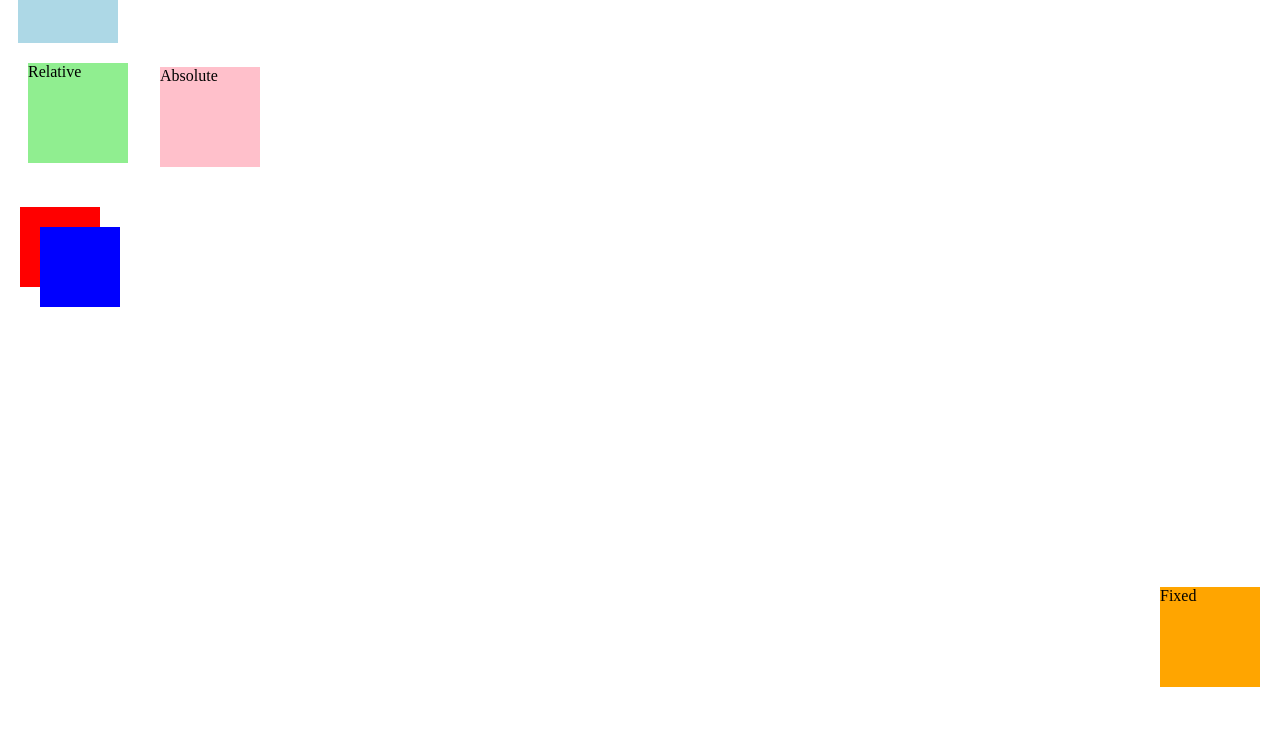
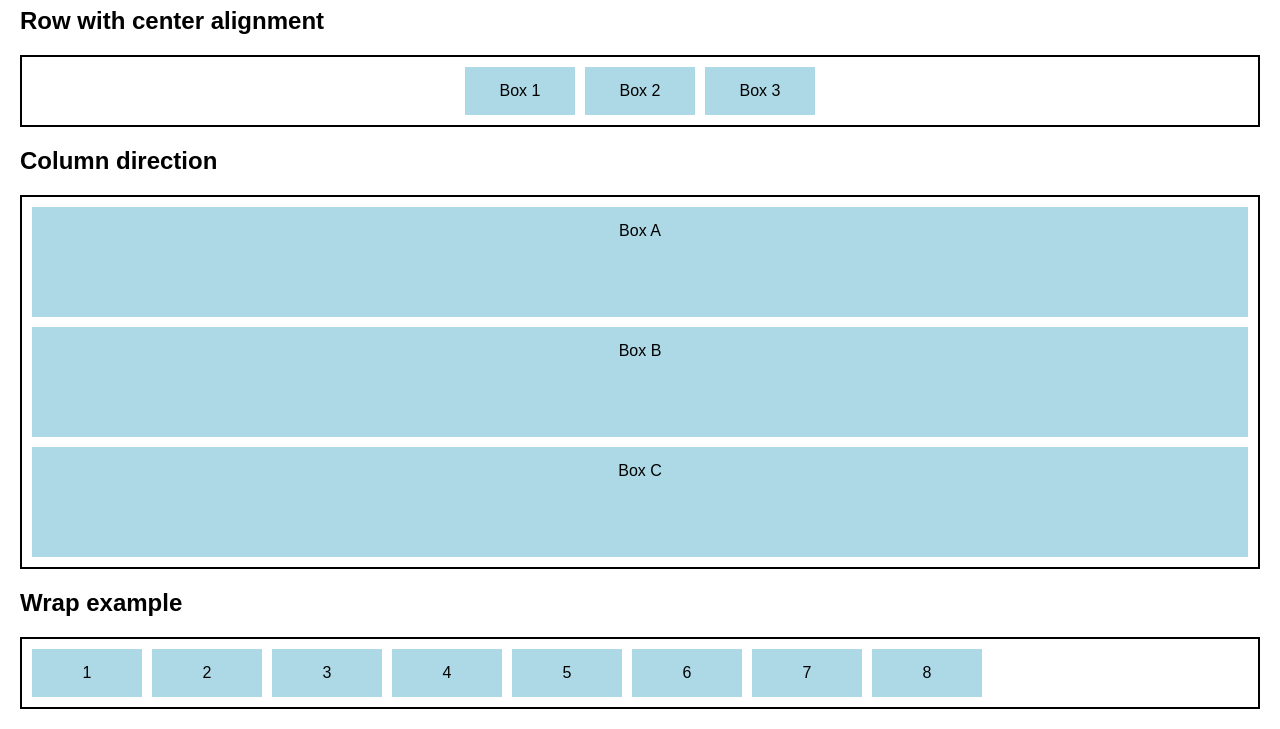
Before and after one commit to adityakulkarni3618/Web_development, a plain HTML site: page index.html in a window 1280 px wide. Shown: the part 93-822 px from the top of the page. Before the commit the page ends 800 px from the top, so only its background shows below. Drawn offline with Linux system fonts and the light colour scheme.

Commit message:
Task 20 A

```diff
--- a/index.html
+++ b/index.html
@@ -1,78 +1,83 @@
 <!DOCTYPE html>
 <html>
 <head>
-  <title>Position & Z-Index</title>
-
+  <title>Flexbox Example</title>
   <style>
-    .box{
-      width:100px;
-      height:100px;
-      background:lightblue;
-      margin:10px;
+    body{
+      font-family: Arial;
+      margin: 0;
+      padding: 20px;
     }
 
-    .relative{
-      position:relative;
-      top:10px;
-      left:10px;
-      background:lightgreen;
+    h1{
+      text-align: center;
     }
 
-    .absolute{
-      position:absolute;
-      top:150px;
-      left:150px;
-      background:pink;
+    .flex-row{
+      display: flex;
+      border: 2px solid black;
+      margin-top: 20px;
+      padding: 10px;
+      justify-content: center;
+      align-items: center;
+      gap: 10px;
     }
 
-    .fixed{
-      position:fixed;
-      bottom:10px;
-      right:10px;
-      background:orange;
+    .flex-column{
+      display: flex;
+      border: 2px solid black;
+      margin-top: 20px;
+      padding: 10px;
+      flex-direction: column;
+      gap: 10px;
     }
 
-    .sticky{
-      position:sticky;
-      top:0;
-      background:yellow;
+    .flex-wrap{
+      display: flex;
+      border: 2px solid black;
+      margin-top: 20px;
+      padding: 10px;
+      flex-wrap: wrap;
+      gap: 10px;
     }
 
-    .z1{
-      width:80px;
-      height:80px;
-      background:red;
-      position:absolute;
-      top:300px;
-      left:20px;
-      z-index:1;
-    }
-
-    .z2{
-      width:80px;
-      height:80px;
-      background:blue;
-      position:absolute;
-      top:320px;
-      left:40px;
-      z-index:3;
+    .item{
+      background: lightblue;
+      padding: 15px;
+      text-align: center;
+      flex: 0 0 80px;
     }
   </style>
 </head>
 <body>
 
-  <div class="sticky">Sticky Box</div>
+  <h1>Flexbox</h1>
 
-  <div class="box">Static</div>
+  <h2>Row with center alignment</h2>
+  <div class="flex-row">
+    <div class="item">Box 1</div>
+    <div class="item">Box 2</div>
+    <div class="item">Box 3</div>
+  </div>
 
-  <div class="box relative">Relative</div>
+  <h2>Column direction</h2>
+  <div class="flex-column">
+    <div class="item">Box A</div>
+    <div class="item">Box B</div>
+    <div class="item">Box C</div>
+  </div>
 
-  <div class="box absolute">Absolute</div>
-
-  <div class="box fixed">Fixed</div>
-
-  <div class="z1"></div>
-  <div class="z2"></div>
+  <h2>Wrap example</h2>
+  <div class="flex-wrap">
+    <div class="item">1</div>
+    <div class="item">2</div>
+    <div class="item">3</div>
+    <div class="item">4</div>
+    <div class="item">5</div>
+    <div class="item">6</div>
+    <div class="item">7</div>
+    <div class="item">8</div>
+  </div>
 
 </body>
 </html>
```
